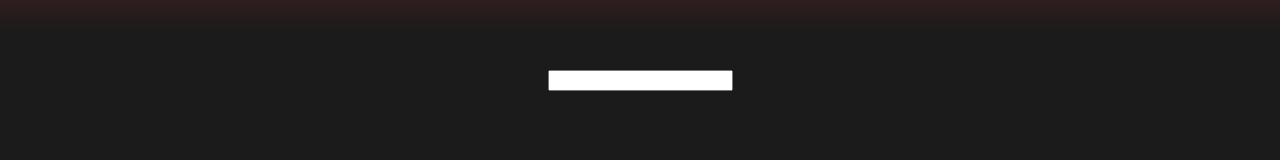
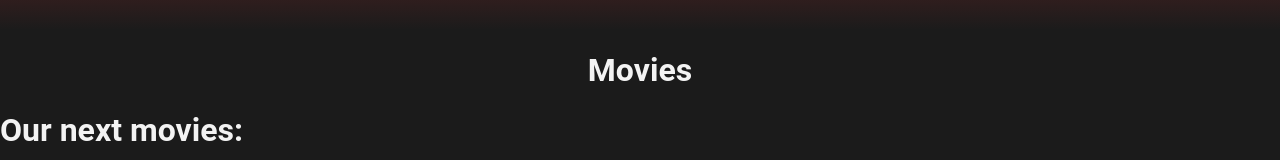
Before and after one commit to jtothmark2/project-day, a React (Create React App) app in the folder frontend/clapp/: page / in a window 1280 px wide. Shown: the part 280-440 px from the top of the page. Built offline with nearby package versions, Linux system fonts and the light colour scheme.

Commit message:
Next step

```diff
--- a/frontend/clapp/src/App.css
+++ b/frontend/clapp/src/App.css
@@ -4,19 +4,20 @@
   --contrast: #F3F3F3;
 }
 .App{
-  margin-top: 300px;
+
 }
 body {
   text-align: center;
   background-color: var(--backrgound);
   color: var(--contrast);
   font-family: 'Roboto', sans-serif;
+  margin: 0px !important;
 }
 .navbar{
   width: 100%;
   height: 50px;
   background: rgb(193,48,48);
-  position: fixed;
+  position: relative;
   top: 0%;
   left: 0%;
   display: flex;
--- a/frontend/clapp/src/App.js
+++ b/frontend/clapp/src/App.js
@@ -12,18 +12,21 @@ class App extends Component {
   setStep(e){
     this.setState({step: e.target.value})
   }
+  nextStep(){
+    console.log("!")
+    this.setState({step: this.state.step+1})
+  }
   render(){
     return (
       <div className="App">
-        <input style={{marginTop: 50}} onChange={(e)=>this.setStep(e)}></input>
+
+        <Navbar/>
         {this.state.step == 0 &&
-          <Movies app={this}/>}
+          <Movies app={this} next={this.nextStep}/>}
         {this.state.step == 1 &&
           <Foods app={this}/>}
         {this.state.step == 2 &&
           <Receipt app={this}/>}
-
-        <Navbar/>
       </div>
     );
   }
--- a/frontend/clapp/src/Movies.css
+++ b/frontend/clapp/src/Movies.css
@@ -77,8 +77,9 @@
   width: 100%;
   height: 100%;
   z-index: 100;
-  position: absolute;
-  top: 50%;
+  position: fixed;
+  margin-top: 0px;
+  top: 0%;
   left: 50%;
   transform: translateX(-50%);
   background-color: rgba(0, 0, 0, 0.6);
--- a/frontend/clapp/src/Movies.js
+++ b/frontend/clapp/src/Movies.js
@@ -130,7 +130,7 @@ class Movies extends Component {
                 Lorem ipsum dolor sit amet, consectetur adipiscing elit, sed do eiusmod tempor incididunt ut labore et dolore magna aliqua. Ut enim ad minim veniam, quis.
               </p>
               <div className='btn'>
-                <button className='detailsBtn'>Foglalás</button>
+                <button className='detailsBtn' onClick={()=>this.props.app.nextStep()}>Foglalás</button>
               </div>
 
             </div>
```
